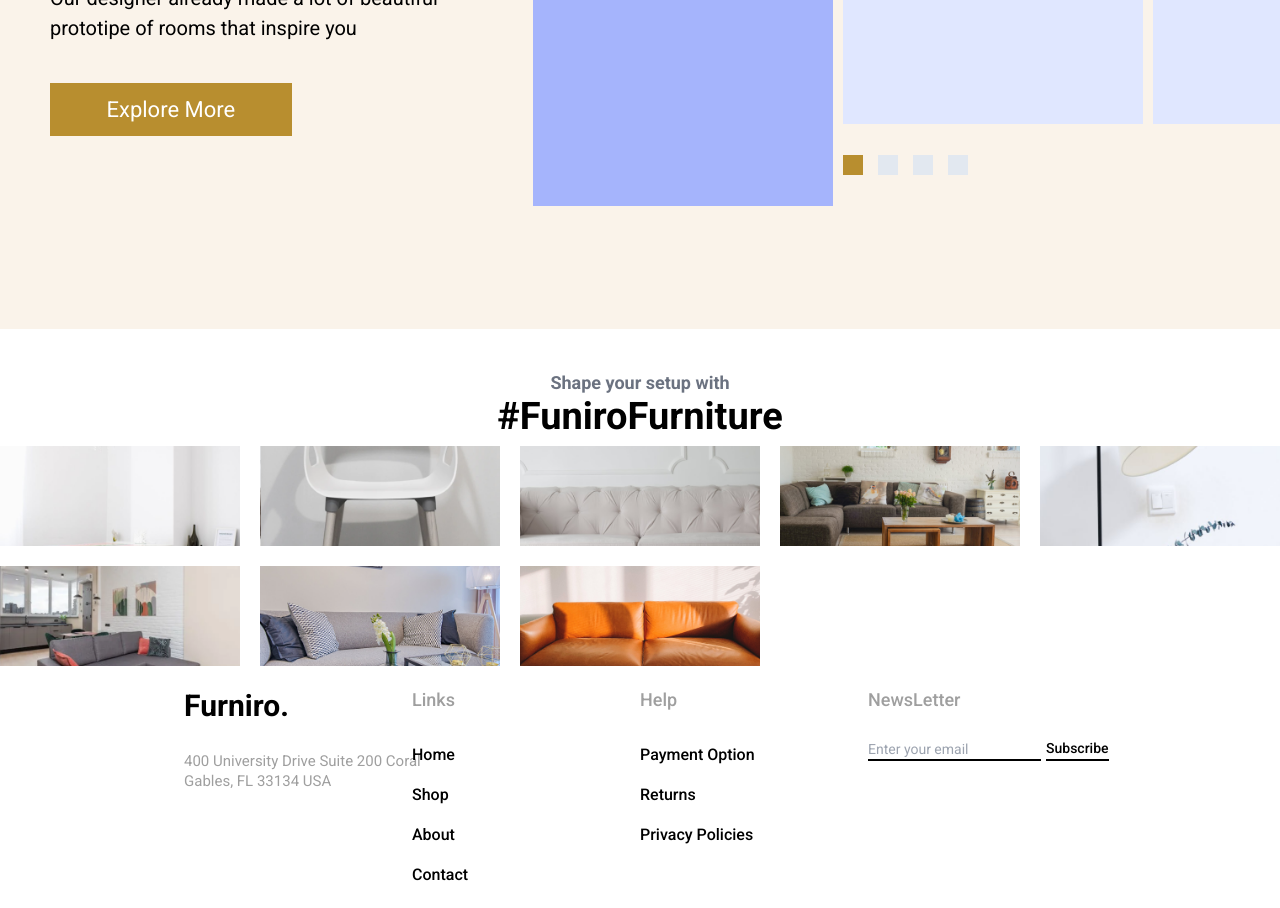
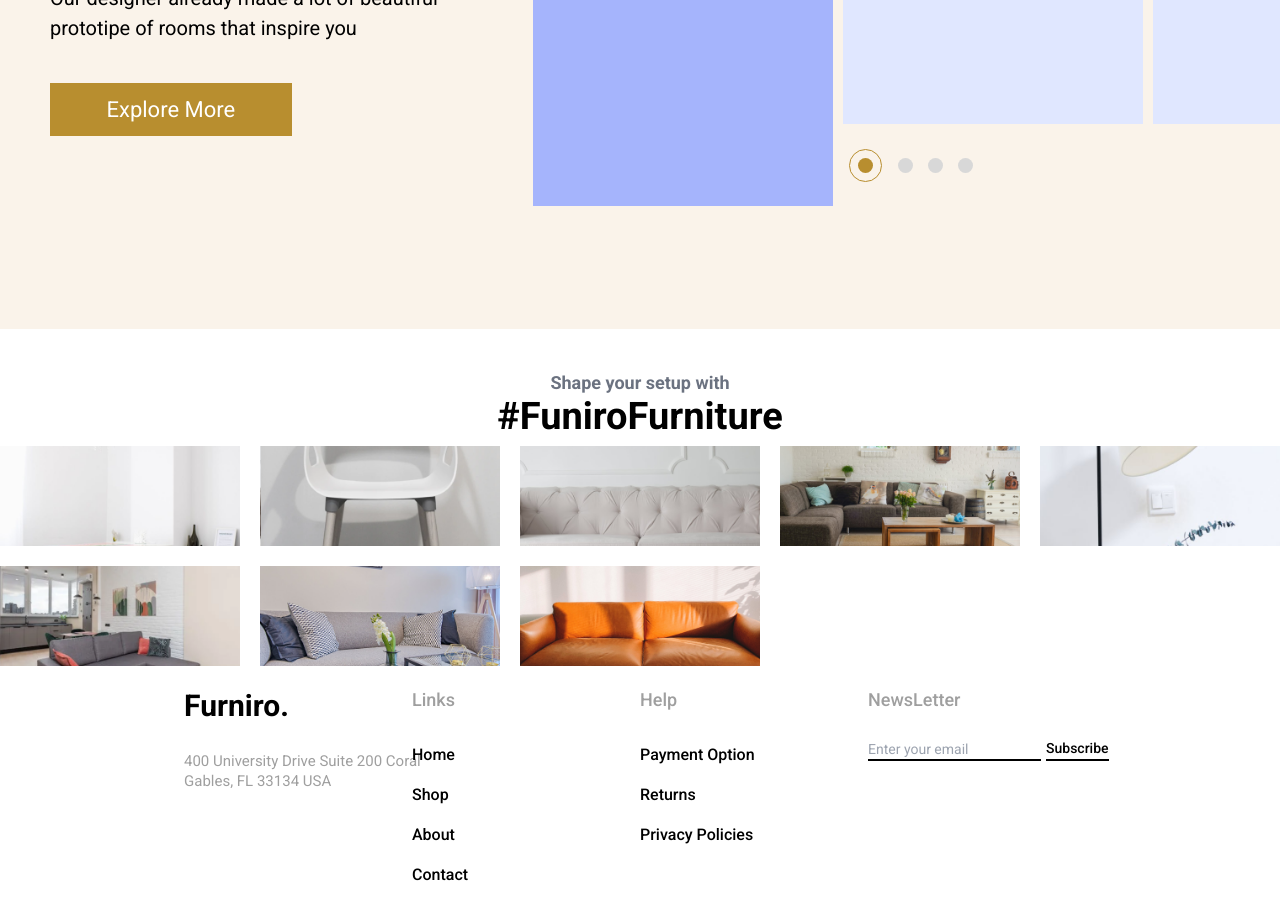
Before and after one commit to KareemHisham/shopping-store, a React (Vite) app: page / in a window 1280 px wide. Shown: the part 2780-3688 px from the top of the page. Built offline with nearby package versions, Linux system fonts and the light colour scheme.

Commit message:
inspiration-list progress

```diff
--- a/src/components/sections/inspiration/List.tsx
+++ b/src/components/sections/inspiration/List.tsx
@@ -16,11 +16,12 @@ const InspirationList = () => {
           <div className="w-[300px] h-full bg-indigo-100 flex-shrink-0"></div>
         </div>
         {/** status */}
-        <div className="flex justify-start items-center gap-3 h-1/6">
-          <span className="w-4 h-4 bg-primary"></span>
-          <span className="w-4 h-4 bg-slate-200"></span>
-          <span className="w-4 h-4 bg-slate-200"></span>
-          <span className="w-4 h-4 bg-slate-200"></span>
+        <div className="flex justify-start items-center gap-3 h-1/6 ms-3">
+          <span className="w-3 h-3 bg-primary rounded-full outline outline-1 outline-offset-8 outline-primary me-2"></span>
+
+          <span className="w-3 h-3 bg-[#D8D8D8] rounded-full"></span>
+          <span className="w-3 h-3 bg-[#D8D8D8] rounded-full"></span>
+          <span className="w-3 h-3 bg-[#D8D8D8] rounded-full"></span>
         </div>
       </div>
     </div>
```
